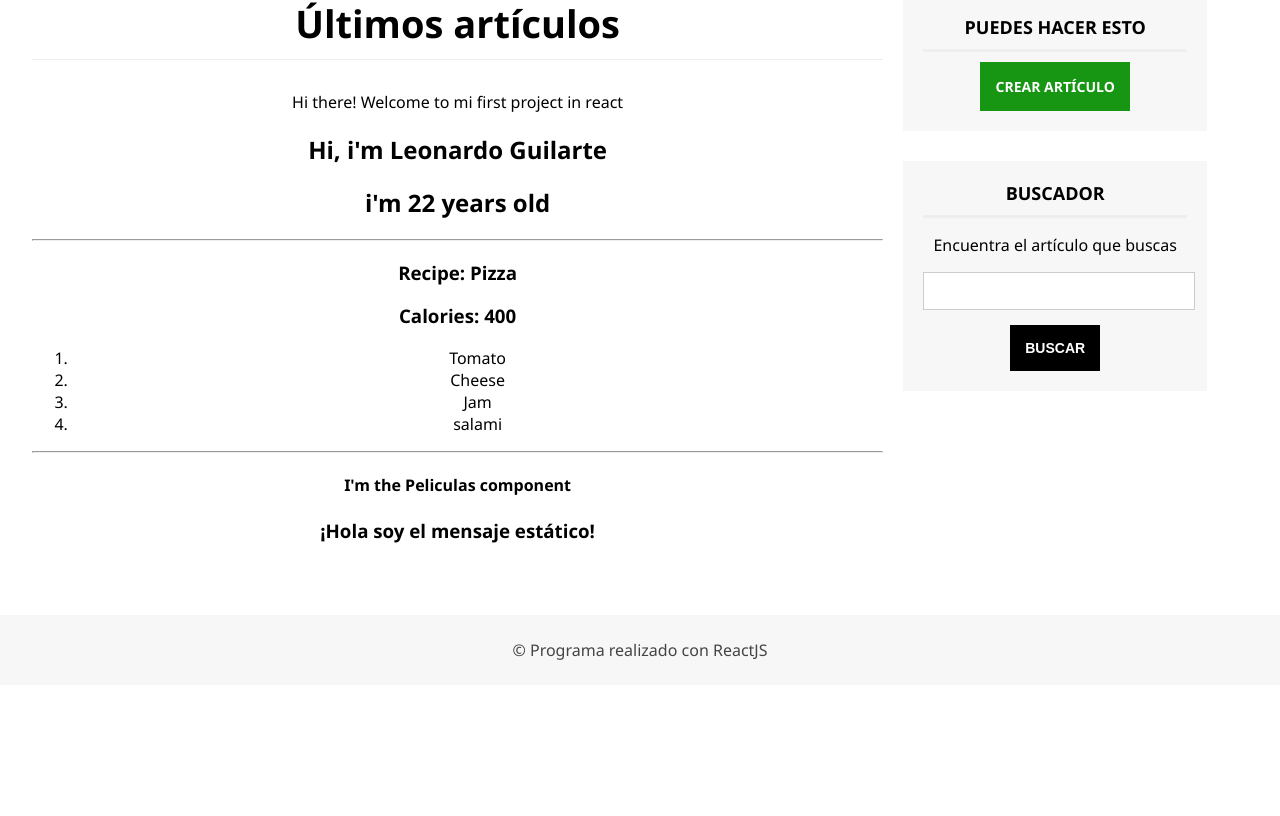
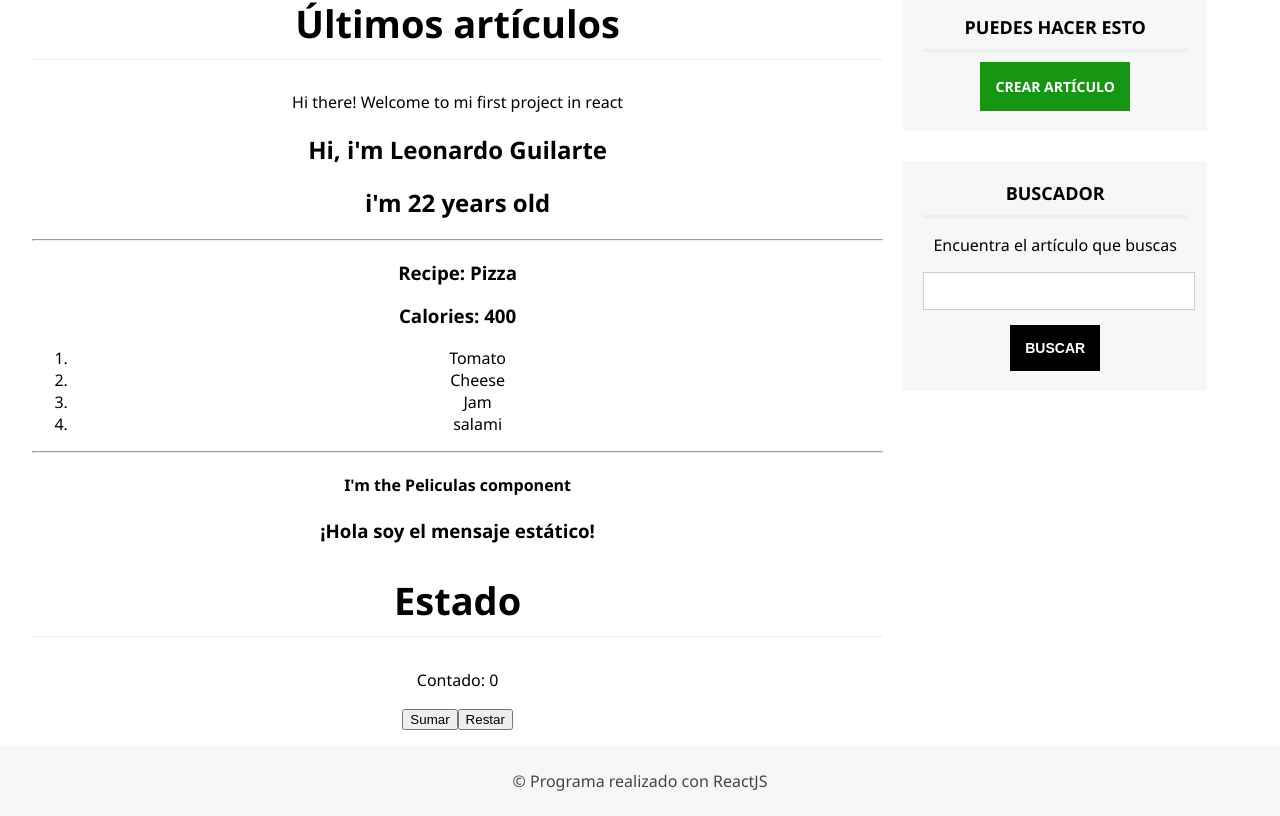
Before and after one commit to Leomiguel19/react-app, a React (Create React App) app: page / in a window 1280 px wide. Shown: the part 511-1327 px from the top of the page. Before the commit the page ends 1196 px from the top, so only its background shows below. Built offline with nearby package versions, Linux system fonts and the light colour scheme.

Commit message:
Aprendiendo sobre el estado de los componentes (React State)

```diff
--- a/src/components/SeccionPruebas.js
+++ b/src/components/SeccionPruebas.js
@@ -4,6 +4,20 @@
 import Peliculas from './Peliculas';
 
 class SeccionPruebas extends Component {
+
+  contador = 0;
+
+  /*constructor(props){
+    super(props);
+
+    this.state = {
+      contador: 0
+    };
+  }*/
+
+  state = {
+    contador: 0
+  }
 
   //let HelloWorld = () => {}
   HelloWorld(name, age) {
@@ -15,6 +29,19 @@
     );
     return presentation;
   }
+
+  sumar(){
+    this.setState({
+      contador: (this.state.contador +1)
+    });
+  }
+
+  restar(){
+    this.setState({
+      contador: (this.state.contador -1)
+    });
+  }
+
 
   render() {
     let name = "Leonardo Guilarte";
@@ -34,6 +61,15 @@
           <MiComponente />
           <Peliculas />
         </section>
+
+        <h2 className="subheader">Estado</h2>
+        <p>
+          Contado: {this.state.contador}
+        </p>
+        <p>
+          <input type="button" value="Sumar" onClick={this.sumar.bind(this)} />
+          <input type="button" value="Restar" onClick={this.restar.bind(this)} />
+        </p>
       </section>
     );
   }
```
